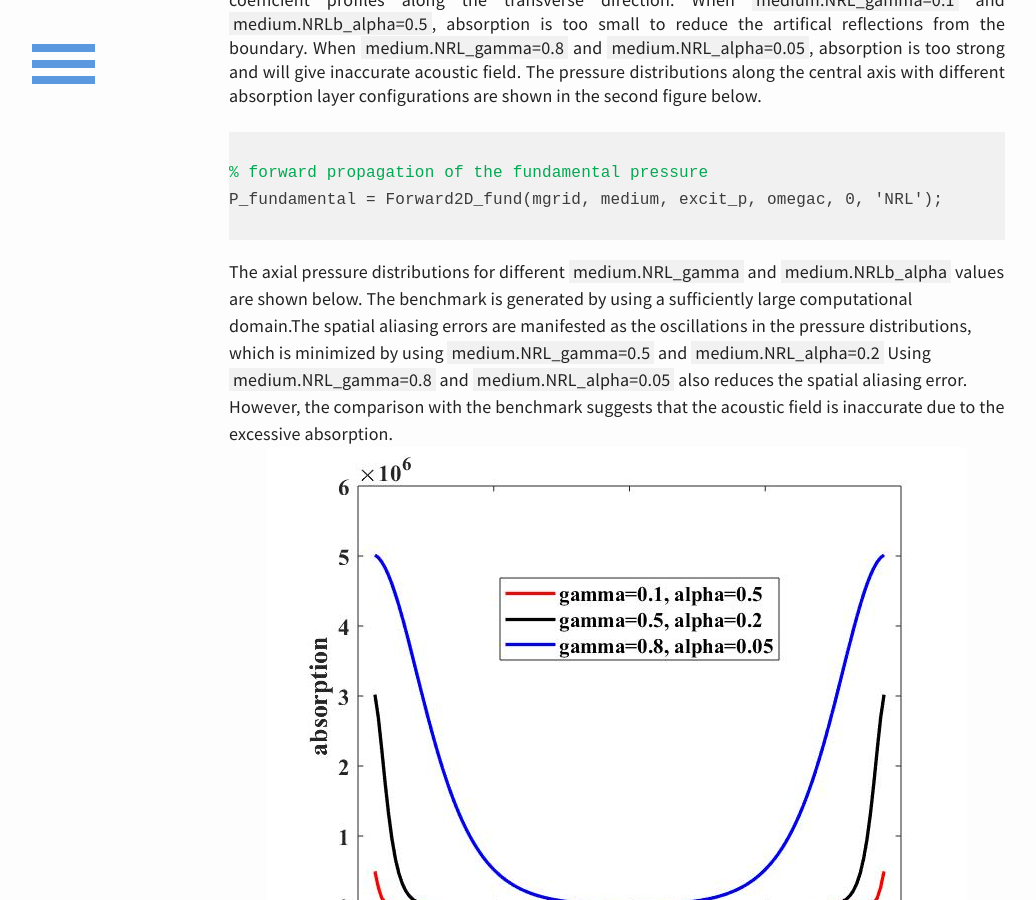
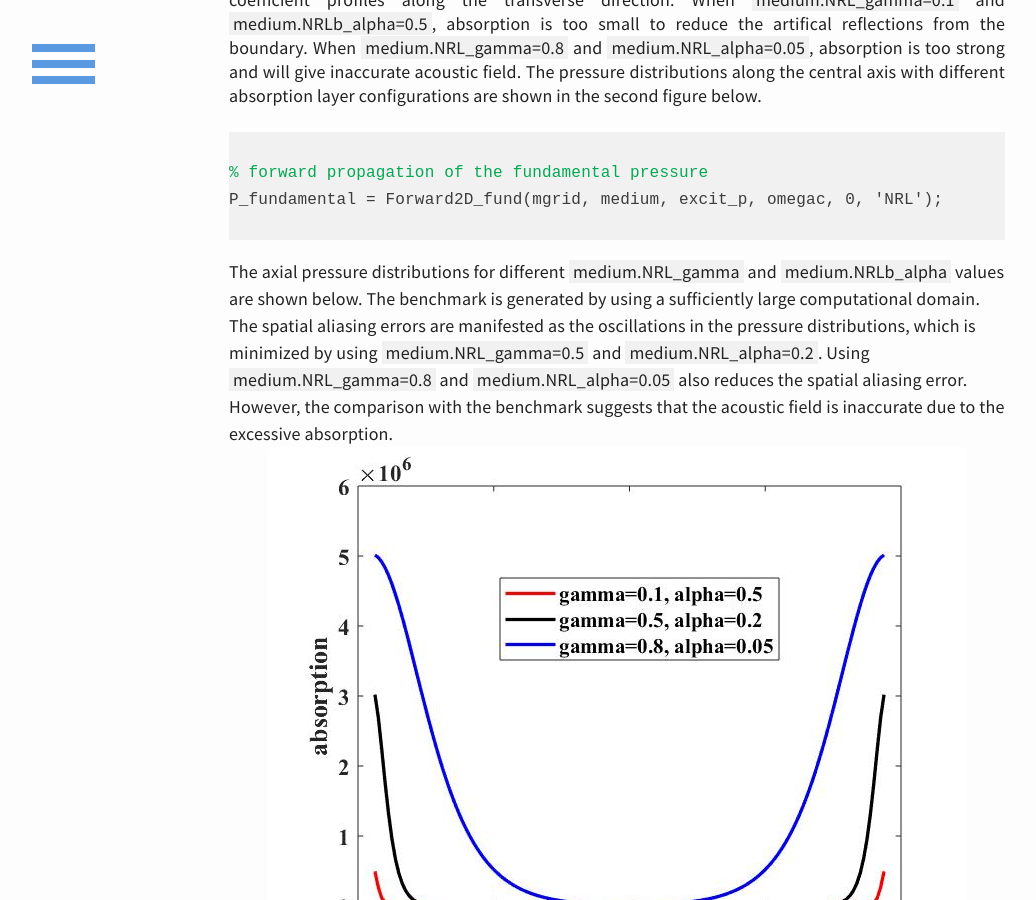
Before and after one commit to m-SOUND/mSOUND, a Jekyll site: the page built from _posts/2019-07-23-2D_absorption.html, in a window 1280 px wide and 900 px high, scrolled down 762 px. Shown: the whole window, without its empty margins (23-1059 px from the left). Built offline with Jekyll 4.4.1, drawn with Linux system fonts in a browser that asks for light colours.

Commit message:
Update 2019-07-23-2D_absorption.html

```diff
--- a/_posts/2019-07-23-2D_absorption.html
+++ b/_posts/2019-07-23-2D_absorption.html
@@ -44,9 +44,9 @@ P_fundamental = Forward2D_fund(mgrid, medium, excit_p, omegac, 0, 'NRL');
 </pre>
 The axial pressure distributions for different
 <span style="background-color:#f1f1f1">medium.NRL_gamma</span> and <span style="background-color:#f1f1f1">medium.NRLb_alpha</span>
-values are shown below. The benchmark is generated by using a sufficiently large computational domain.The spatial aliasing errors
+values are shown below. The benchmark is generated by using a sufficiently large computational domain. The spatial aliasing errors
 are manifested as the oscillations in the pressure distributions, which is minimized by using
-<span style="background-color:#f1f1f1">medium.NRL_gamma=0.5</span> and <span style="background-color:#f1f1f1">medium.NRL_alpha=0.2</span>
+<span style="background-color:#f1f1f1">medium.NRL_gamma=0.5</span> and <span style="background-color:#f1f1f1">medium.NRL_alpha=0.2</span>.
 Using
 <span style="background-color:#f1f1f1">medium.NRL_gamma=0.8</span> and <span style="background-color:#f1f1f1">medium.NRL_alpha=0.05</span>
 also reduces the spatial aliasing error. However, the comparison with the benchmark suggests that the acoustic field is
```
